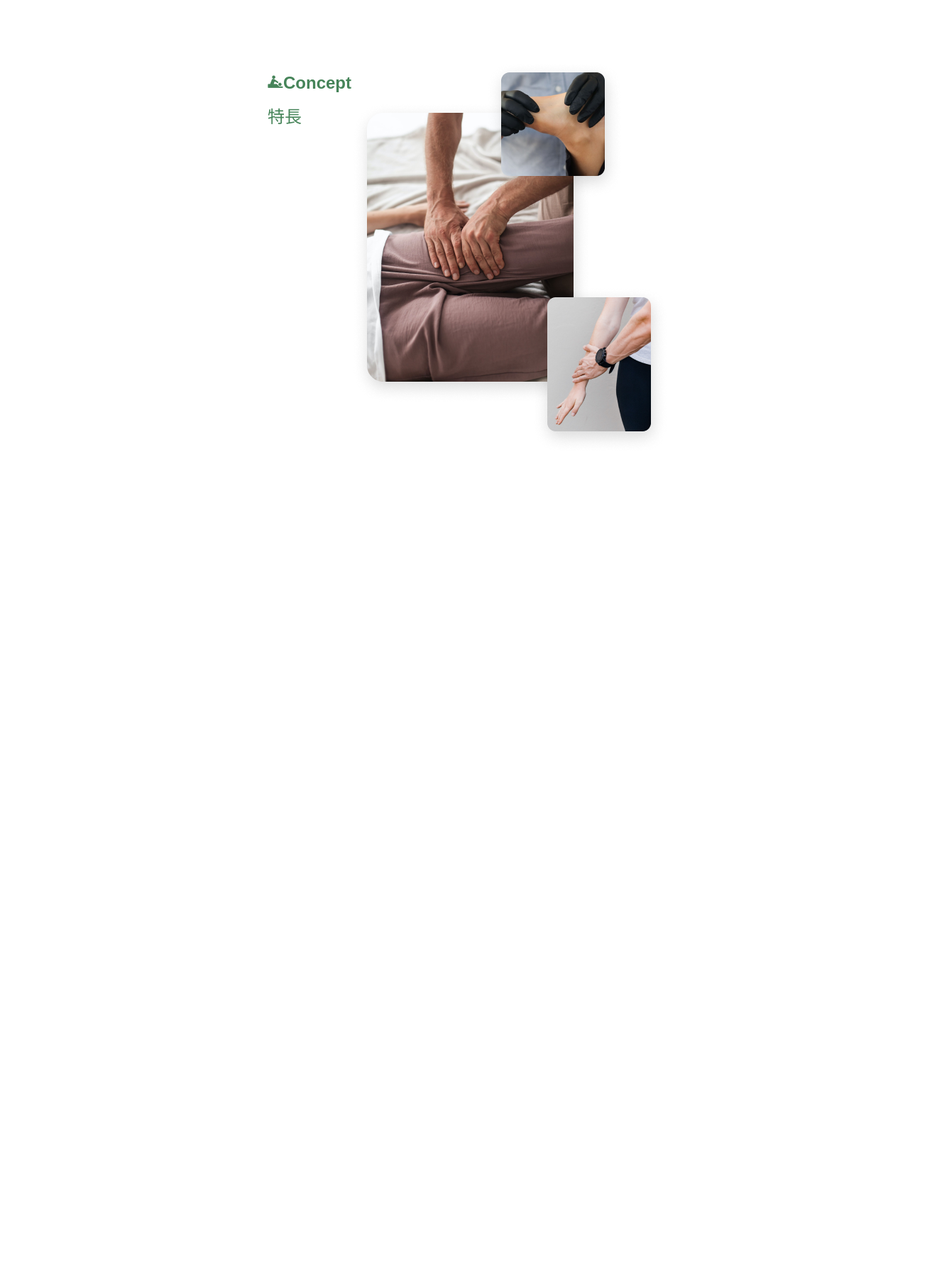
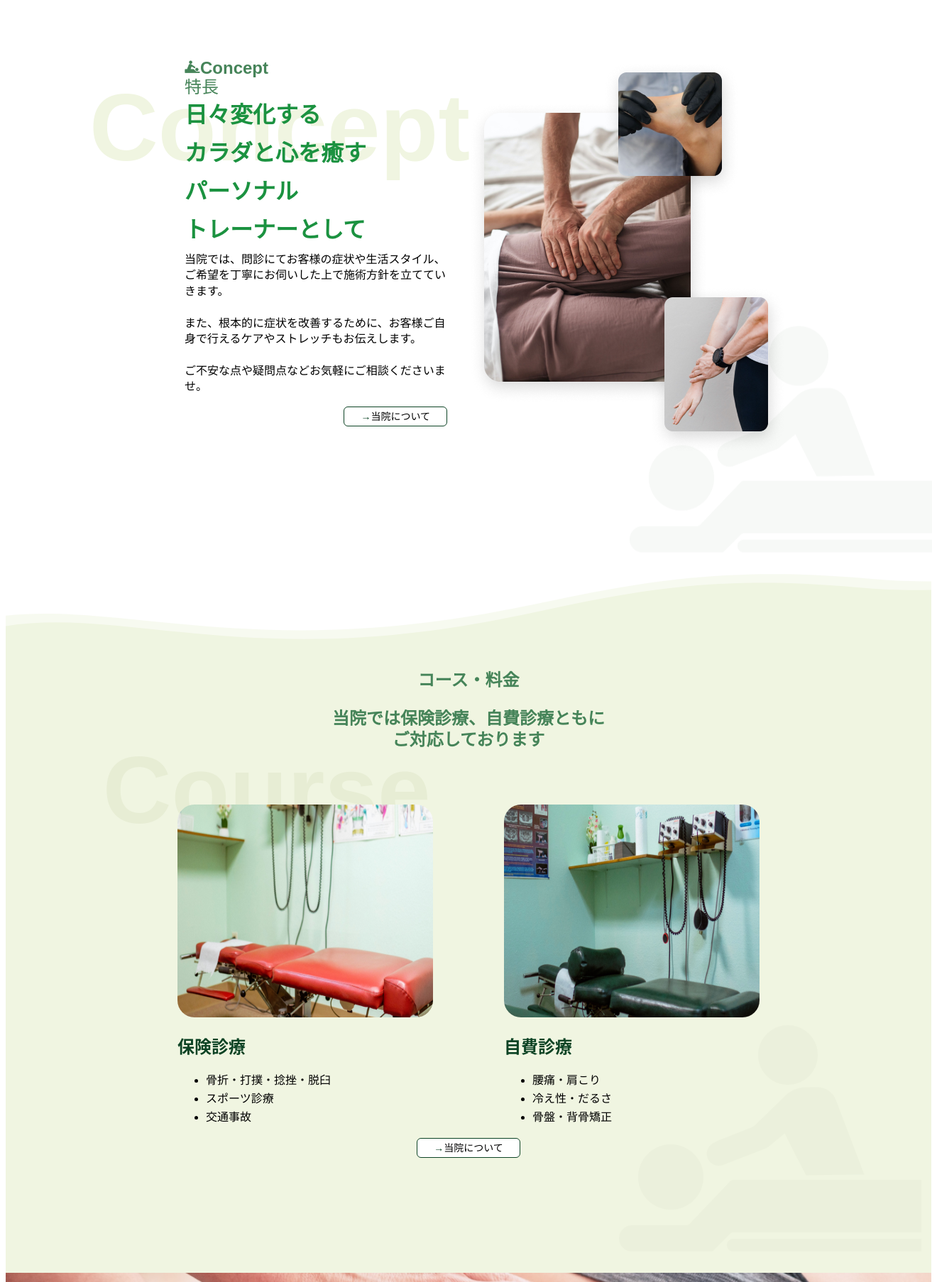
Before and after one commit to tayoshi-tokisada/samurai_clinic, a PHP site: page /html/index.html in a window 1320 px wide. Shown: the part 756-2563 px from the top of the page at 71% size. Before the commit the page ends 1377 px from the top, so only its background shows below. Run offline with PHP 8.4, Linux system fonts and the light colour scheme.

Commit message:
change index.html

```diff
--- a/html/index.html
+++ b/html/index.html
@@ -47,8 +47,9 @@
               <img class="carouselImg" src="../image/TOP-CarouselGroup4.png">
             </div>
           </div>
-          <div>
-            <img id="topLeft" src="../image/TopLeft.png" alt="根本的な症状改善をサポートします">
+          <div id="d_topLeft">
+            <p id="p_topLeft" class="shippori-mincho">根本的な症状改善を<br>サポートします</p>
+            <!-- <img id="topLeft" src="../image/TopLeft.png" alt="根本的な症状改善をサポートします"> -->
           </div>
         </section>
         <!-- お知らせバー -->
@@ -64,18 +65,192 @@
         </section>
         <!-- 特長 -->
         <section id="s_concept">
-          <div class="flex">
+          <div class="flex-center">
+            <div class="conceptLeft">
+              <div class="baseBox">
+                <p class="title afterIcon m0">Concept</p>
+                <p class="subTitle m0">特長</p>
+                <p class="lightGreen backStr backPos">Concept</p>
+                <p class="fz32 green m0 firstLayer nowrap">
+                  日々変化する<br>
+                  カラダと心を癒す<br>
+                  パーソナル<br>
+                  トレーナーとして<br>
+                </p>
+              </div>
+              <p>
+                当院では、問診にてお客様の症状や生活スタイル、ご希望を丁寧にお伺いした上で施術方針を立てていきます。
+                <br><br>
+                また、根本的に症状を改善するために、お客様ご自身で行えるケアやストレッチもお伝えします。
+                <br><br>
+                ご不安な点や疑問点などお気軽にご相談くださいませ。
+              </p>
+              <div class="d_detailBtn">
+                <button class="detailBtn"><a href="">当院について</a></button>
+              </div>
+            </div>
+            <div class="baseBox conceptRight">
+              <img class="backImg backPos" src="../image/background/BGicon_Light.png" alt="">
+              <img class="firstLayer" src="../image/Concept-Imagegroup.png" alt="マッサージしている3枚の画像">
+            </div>
+          </div>
+        </section>
+        <!-- コース・料金 -->
+        <section id="s_course">
+          <img src="../image/wave.svg" alt="">
+          <div class="baseBox">
+            <p class="title tac mt0">コース・料金</p>
+            <p class="title tac m0">
+              当院では保険診療、自費診療ともに<br>ご対応しております
+            </p>
+            <p class="lowerMiddleLightGreen backStr backPos">Course</p>
+          </div>
+          <div class="flex-center">
             <div>
-              <p class="title afterIcon">Concept</p>
-              <p class="subTitle">特長</p>
+              <img class="img-360-300 firstLayer" src="../image/TOP-insurance2.png" alt="">
+              <h3>保険診療</h3>
+              <ul>
+                <li>骨折・打撲・捻挫・脱臼</li>
+                <li>スポーツ診療</li>
+                <li>交通事故</li>
+              </ul>
+            </div>
+            <div class="ml10">
+              <img class="img-360-300" src="../image/TOP-self2.png" alt="">
+              <h3>自費診療</h3>
+              <ul>
+                <li>腰痛・肩こり</li>
+                <li>冷え性・だるさ</li>
+                <li>骨盤・背骨矯正</li>
+              </ul>
+            </div>
+          </div>
+          <div class="tac baseBox">
+            <button class="detailBtn"><a href="">当院について</a></button>
+            <img class="backImg backPos" src="../image/background/BGicon_Green.png" alt="">
+          </div>
+        </section>
+        <!-- お客様の声 -->
+        <section id="s_voice">
+          <div class="bottomCarousel">
+            <div>
+              <img class="carouselImg" src="../image/Bottom-Carouselgroup1.png" alt="">
             </div>
             <div>
-              <img src="../image/Concept-Imagegroup.png" alt="マッサージしている3枚の画像">
+              <img class="carouselImg" src="../image/Bottom-Carouselgroup2.png" alt="">
+            </div>
+            <div>
+              <img class="carouselImg" src="../image/Bottom-Carouselgroup3.png" alt="">
+            </div>
+          </div>
+          <div class="semicircle">
+            <p class="title tac">お客様の声</p>
+            <p class="title tac">痛みの改善に加えて<br>自分で予防もできるようになりました</p>
+          </div>
+          <div class="voice">
+            <div>
+              <img class="circleImg" src="../image/TOP-user1.png" alt="">
+              <h3>S・K様　30代女性</h3>
+              <p>
+                1ヶ月で腰の痛みが軽減しました。
+                自分で自宅でできるケアも教えていただき、お任せしてよかったです。
+              </p>
+            </div>
+            <div>
+              <img class="circleImg" src="../image/TOP-user2.png" alt="">
+              <h3>T・M様　40代男性</h3>
+              <p>
+                マラソンで右膝が痛むので、施術を受けています。
+                なぜ痛みが生じるのかを身体の仕組みから教えていただき、
+                普段の練習メニューも工夫できています。
+              </p>
+            </div>
+            <div>
+              <img class="circleImg" src="../image/TOP-user3.png" alt="">
+              <h3>S・T様　60代女性</h3>
+              <p>
+                転倒して足を骨折したのをきっかけに、
+                痛みの軽減と筋肉の衰えを防ぐための方針を立てていただいています。
+                今は毎日元気に近所を散歩できています。
+              </p>
+            </div>
+          </div>
+          <div>
+            <button class="detailBtn"><a href="">お客様の声一覧へ</a></button>
+          </div>
+        </section>
+        <!-- アクセス -->
+        <section id="s_access">
+          <img src="../image/wave.svg" alt="">
+          <div>
+            <p class="title tac mt0">お気軽にご来院ください</p>
+          </div>
+          <div class="flex-center">
+            <div class="accessLeft">
+              <p class="title mt0">JR「秋葉原駅」より徒歩1分</p>
+              <p>
+                〒101-0022<br>
+                東京都千代田区神田練塀町300番地<br>
+                住友不動産秋葉原駅前ビル 5F
+              </p>
+              <p class="bold mossGreen fz16">tel: 03-1234-5678</p>
+              <table>
+                <tr>
+                  <th>営業時間</th>
+                  <th>月</th>
+                  <th>火</th>
+                  <th>水</th>
+                  <th>木</th>
+                  <th>金</th>
+                  <th>土</th>
+                  <th>日</th>
+                </tr>
+                <tr>
+                  <td>9:00～12:30</td>
+                  <td>●</td>
+                  <td>●</td>
+                  <td>−</td>
+                  <td>●</td>
+                  <td>●</td>
+                  <td>●</td>
+                  <td>●</td>
+                </tr>
+                <tr>
+                  <td>15:30～20:00</td>
+                  <td>●</td>
+                  <td>●</td>
+                  <td>−</td>
+                  <td>●</td>
+                  <td>●</td>
+                  <td>●</td>
+                  <td>●</td>
+                </tr>
+              </table>
+              <p>ご予約・お問い合わせはこちらから</p>
+            </div>
+            <div>
+              <iframe src="https://www.google.com/maps/embed?pb=!1m18!1m12!1m3!1d3240.0688551336552!2d139.77207767641622!3d35.699923172581265!2m3!1f0!2f0!3f0!3m2!1i1024!2i768!4f13.1!3m3!1m2!1s0x60188fee13660e23%3A0x77137876edf742ac!2z5L2P5Y-L5LiN5YuV55Sj56eL6JGJ5Y6f6aeF5YmN44OT44Or!5e0!3m2!1sja!2sjp!4v1716901939735!5m2!1sja!2sjp" width="509" height="418" style="border:0;" allowfullscreen="" loading="lazy" referrerpolicy="no-referrer-when-downgrade"></iframe>
             </div>
           </div>
         </section>
       </article>
     </main>
+    <footer>
+      <div>
+        <a href="index.html">
+          <img class="titleLogo" src="../image/logo/Frame 2571@3x.svg" alt="タイトルロゴ">
+        </a>
+        <nav>
+          <a href="index.html">ホーム</a>
+          <a href="about.html">当院について</a>
+          <a href="course.html">コース・料金</a>
+          <a href="news.html">お知らせ</a>
+          <a href="voice.html">お客様の声</a>
+          <a href="contact.html">ご予約・お問い合わせ</a>
+        </nav>
+      </div>
+      <p class="tac">&copy;2023 SAMURAI整体院</p>
+    </footer>
     <script src="https://code.jquery.com/jquery-3.7.1.min.js" integrity="sha256-/JqT3SQfawRcv/BIHPThkBvs0OEvtFFmqPF/lYI/Cxo=" crossorigin="anonymous"></script>
     <script type="text/javascript" src="https://cdn.jsdelivr.net/npm/slick-carousel@1.8.1/slick/slick.min.js"></script>
     <script type="text/javascript" src="../js/main.js"></script>
--- a/js/main.js
+++ b/js/main.js
@@ -8,4 +8,12 @@ $(function(){
     arrows: false,
     slidesToShow: 1,
   });
+  $(".bottomCarousel").slick({
+    autoplay: true,
+    dots: false,
+    infinite: true,
+    autoplaySpeed: 5000,
+    arrows: false,
+    slidesToShow: 1,
+  });
 })
--- a/styles/style.css
+++ b/styles/style.css
@@ -1,3 +1,5 @@
+/* PC : over 1050px */
+
 /* ================== */
 /* PC, SP共通 */
 /* ================== */
@@ -21,6 +23,18 @@ body{
   font-optical-sizing: auto;
   font-weight: 400;
   font-style: normal;
+}
+.bold{
+  font-weight: 700;
+}
+.fz16{
+  font-size: 16px;
+  line-height: 22.5px;
+}
+.fz32{
+  font-size: 32px;
+  font-weight: 700;
+  line-height: 54px;
 }
 h1{
   font-family: "Noto Sans CJK JP";
@@ -65,6 +79,9 @@ a{
   transition: all 300ms linear;
   cursor: pointer;
 }
+li{
+  line-height: 26.06px;
+}
 a:link{
   color: #000000;
 }
@@ -78,8 +95,63 @@ a:hover{
   color: #000000;
   opacity: 0.5;
 }
+.lightGreen{
+  color: #F0F5E1;
+}
+.lowerMiddleLightGreen{
+  color: #E7EDD4;
+}
+.upperMiddleLightGreen{
+ color: #DAE2C2;
+}
+.grassGreen{
+  color: #96C519;
+}
 .green{
   color: #1B9240;
+}
+.mossGreen{
+  color: #468459;
+}
+.darkGreen{
+  color: #0C4324;
+}
+.white{
+  color: #ffffff;
+}
+.black{
+  color: #000000;
+}
+.m0{
+  margin: 0;
+}
+.mt0{
+  margin-top: 0;
+}
+.ml10{
+  margin-left: 100px;
+}
+.mt-40{
+  margin-top: -40px;
+}
+.tac{
+  text-align: center;
+}
+.firstLayer{
+  position: relative;
+  z-index: 99999;
+}
+.lastLayer{
+  position: relative;
+  z-index: 1;
+}
+.nowrap{
+  white-space: nowrap;
+}
+.img-360-300{
+  width: 360px;
+  height: 300px;
+  border-radius: 24px;
 }
 .tag{
   padding: 2px 16px;
@@ -101,11 +173,12 @@ a:hover{
   background-color: #4EB8BF;
 }
 .title{
+  position: relative;
   font-size: 24px;
   font-weight: 700;
-  line-height: 24px;
-  text-align: center;
+  line-height: 30px;
   color: #468459;
+  z-index: 10000;
 }
 .subTitle{
   font-size: 24px;
@@ -141,9 +214,28 @@ a:hover{
   width: 22px;
   height: 20px;
 }
-.flex{
+.flex-center{
   display: flex;
   justify-content: center;
+}
+.d_detailBtn{
+  margin: 0 0 0 auto;
+}
+.detailBtn{
+  border: 1px solid #0C4324;
+  border-radius: 6px;
+  padding: 3px 23px;
+  font-size: 14px;
+  line-height: 20.27px;
+  text-align: center;
+  color: #0C4324;
+  background: #ffffff;
+}
+.detailBtn > a{
+  margin: 0;
+}
+.detailBtn::before{
+  content: "→";
 }
 
 /* ヘッダー */
@@ -157,24 +249,24 @@ header > a{
   z-index: 90;
   margin-left: 20px;
 }
-nav{
+header > nav{
   z-index: 90;
   margin-right: 20px;
 }
-nav a{
+header > nav a{
   font-size: 16px;
   color: #ffffff;
 }
-nav a:link{
+header > nav a:link{
   color: #ffffff;
 }
-nav a:visited{
+header > nav a:visited{
   color: #ffffff;
 }
-nav a:active{
+header > nav a:active{
   color: #ffffff;
 }
-nav a:hover{
+header > nav a:hover{
   color: #ffffff;
   opacity: 0.5;
 }
@@ -184,7 +276,7 @@ article{
   position: relative;
   top: -50px;
 }
-.carouselImg{
+.topCarousel .carouselImg{
   margin: 0 0 0 auto;
   width: 70%;
   height: auto;
@@ -197,6 +289,26 @@ article{
   width: 20%;
   height: auto;
 }
+#d_topLeft{
+  position: absolute;
+  top: 5%;
+  left: 5%;
+  width: 20%;
+  height: 80%;
+}
+#p_topLeft{
+  position: absolute;
+  top: 5%;
+  left: 5%;
+  font-size: 28px;
+  font-weight: 600;
+  line-height: 40.54px;
+  letter-spacing: 15px;
+  writing-mode: vertical-rl;
+  color: #468459;
+  width: 20%;
+  height: 80%;
+}
 
 /* お知らせバー */
 #s_newsBar{
@@ -206,5 +318,151 @@ article{
 
 /* 特長 */
 #s_concept{
-  margin: 100px auto 0 auto;
+  margin: 100px auto 200px auto;
+  max-width: 800px;
 }
+.conceptLeft{
+  flex-grow: 1;
+  width: 50%;
+  margin-right: 30px;
+}
+.conceptRight{
+  flex-grow: 1;
+  width: 50%;
+}
+.baseBox {
+  /* --- 親BOXの定義 --------------------------------------------*/
+   display       : inline-block;         /* インラインブロック化 */
+   position      : relative;             /* 親要素               */
+   margin        : 0 auto;               /* BOXの位置(中央寄せ)  */
+   height        : 190px;                /* BOXの高さ            */
+ }
+  /* --- 背景透かし文字の定義 -----------------------------------*/
+ .baseBox .backStr {
+   position      : absolute;             /* 親要素からの相対位置 */
+   display       : inline-block;         /* インラインブロック化 */
+   white-space   : nowrap;               /* 折り返ししない       */
+   font-size     : 134px;                 /* 背景透かし文字サイズ */
+   font-weight   : bold;                 /* 太字                 */
+   margin: 0;
+   z-index: 1;
+ }
+ .baseBox .backImg {
+  position      : absolute;             /* 親要素からの相対位置 */
+  display       : inline-block;         /* インラインブロック化 */
+  white-space   : nowrap;               /* 折り返ししない       */
+  z-index: 90;
+}
+.baseBox .backStr.backPos{
+  transform: translate(-25%, 150%);
+ }
+.baseBox .backImg.backPos{
+  transform     : translate(50%, 110%);
+ }
+.d_detailBtn{
+  display: flex;
+  justify-content: right;
+}
+
+/* コース・料金 */
+#s_course{
+  display: flex;
+  flex-direction: column;
+  justify-content: center;
+  background-color: #F0F5E1;
+  width: 100%;
+}
+#s_course .baseBox .backStr.backPos{
+  transform: translate(-70%, 200%);
+ }
+ #s_course .baseBox .backImg.backPos{
+  transform: translate(30%, -50%);
+ }
+
+/* お客様の声 */
+#s_voice{
+  margin-bottom: 150px;
+}
+.bottomCarousel .carouselImg{
+  position: relative;
+  width: 100%;
+  height: auto;
+  z-index: 10;
+}
+.semicircle {
+  position: relative;
+  background: rgba(0, 0, 0, 0);
+  height: 0;
+  z-index: 20;
+}
+.semicircle::before {
+  position: absolute;
+  content: '';
+  left: 50%;
+  z-index: 30;
+  width: 600px;
+  height: 488px;
+  border-radius: 50%;
+  background: #ffffff;
+  transform: translateX(-50%) translateY(70%);
+  bottom: 0px;
+}
+#s_voice .title{
+  top: -70px;
+}
+#s_voice div:has(.detailBtn){
+  display: flex;
+  justify-content: center;
+  position: relative;
+  top: 100px;
+}
+.voice{
+  display: flex;
+  position: relative;
+  justify-content: center;
+  top: 80px;
+  z-index: 90;
+}
+.voice div{
+  width: 20%;
+  min-width: 250px;
+  margin-left: 50px;
+}
+.circleImg{
+  width: 240px;
+  height: 240px;
+  border-radius: 100%;
+  border: 2px;
+}
+
+/* アクセス */
+#s_access{
+  display: flex;
+  flex-direction: column;
+  justify-content: center;
+  background-color: #F0F5E1;
+  width: 100%;
+  margin-bottom: 0;
+}
+.accessLeft{
+  width: 459px;
+}
+
+/* フッター */
+footer{
+  position: relative;
+  top: -50px;
+}
+footer > div{
+  display: flex;
+  justify-content: space-between;
+  font-size: 16px;
+  background-color: #F0F5E1;
+  width: 100%;
+}
+footer > div > a{
+  margin-left: 20px;
+}
+footer > div > nav{
+  margin-right: 20px;
+}
```
Also changed, not shown: image/wave.svg (added).
